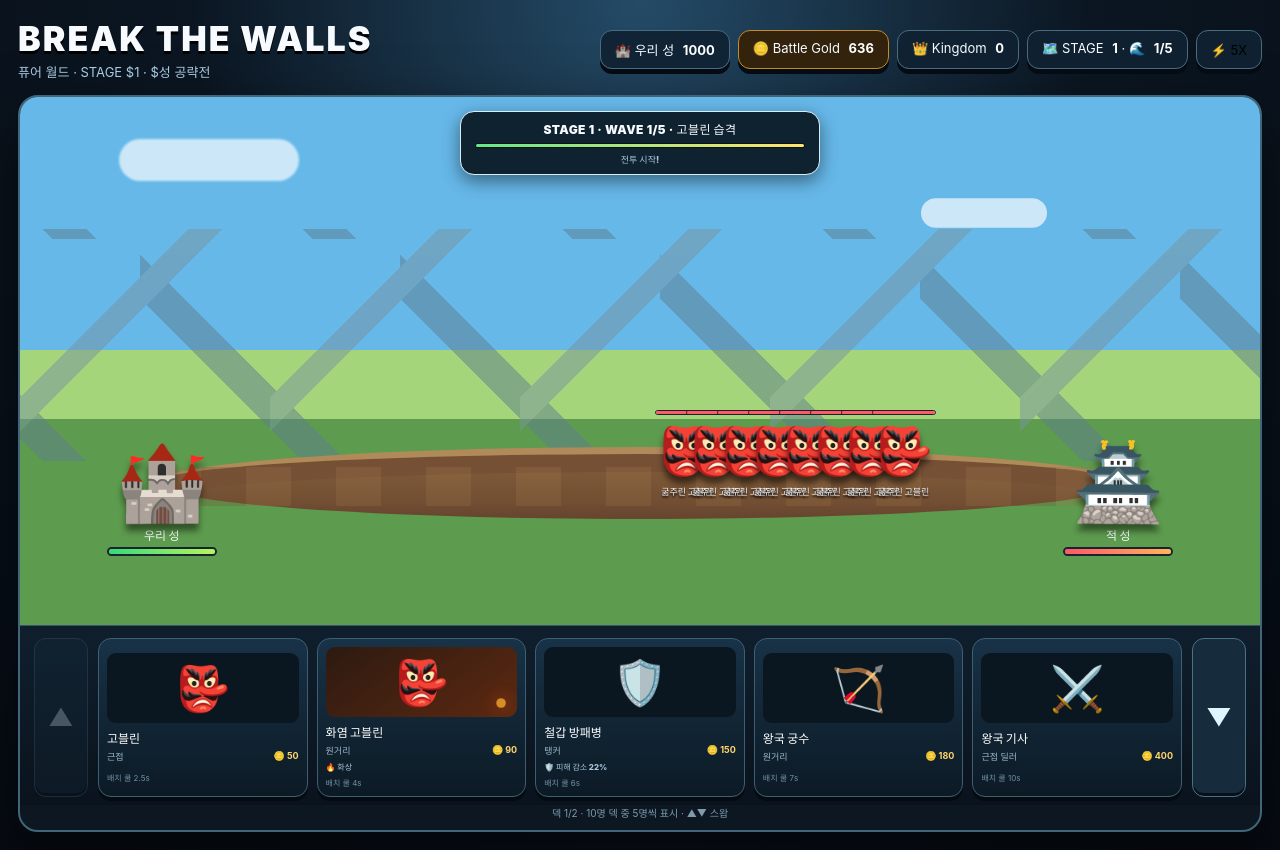
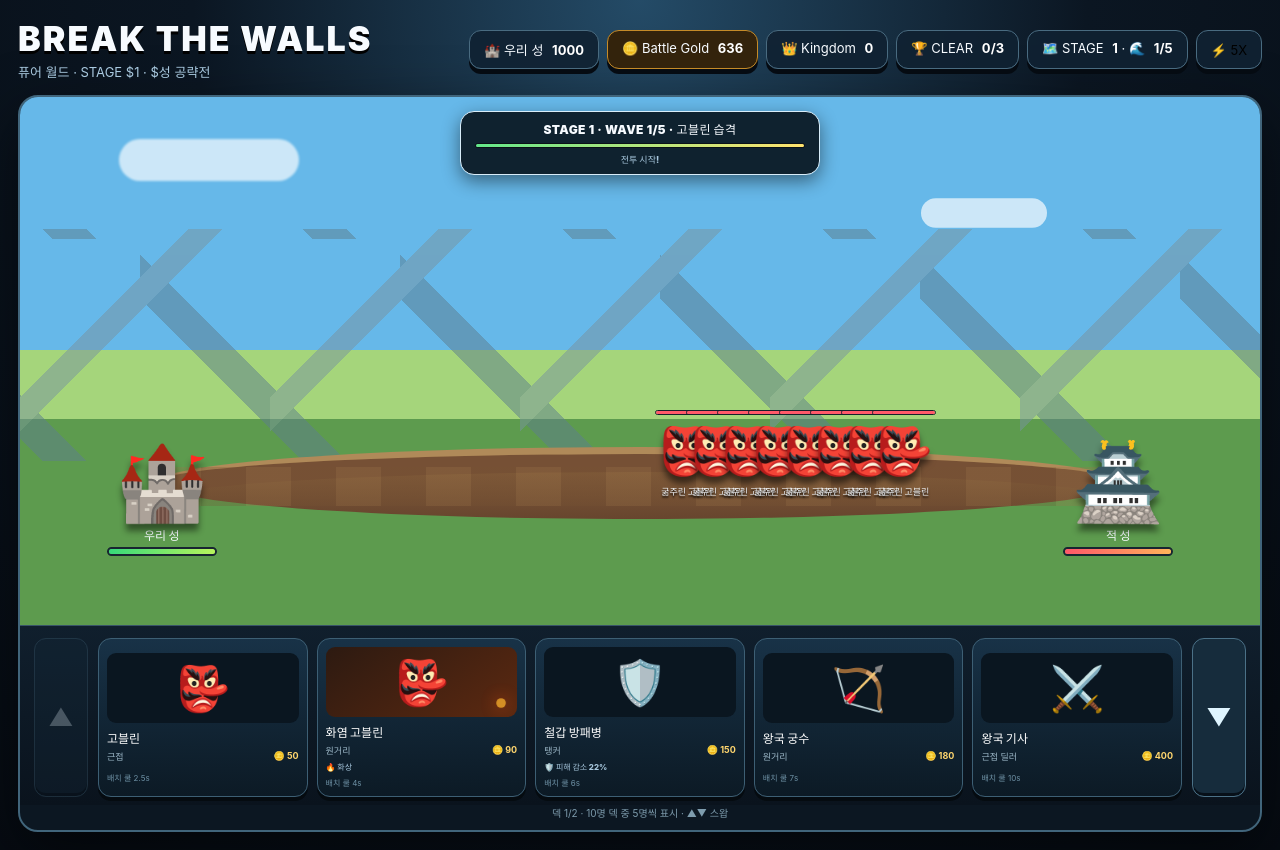
Before and after one commit to bduidohd937-beep/Break-the-Walls-Roll-the-Dice, a React (Vite) app: page / in a window 1280 px wide. Built offline with nearby package versions, Linux system fonts and the light colour scheme.

Commit message:
ui: show persistent stage clear progress

```diff
--- a/src/App.tsx
+++ b/src/App.tsx
@@ -363,6 +363,7 @@ function App() {
           <div className="stat-pill">🏰 우리 성 <b>{Math.ceil(castleHp)}</b></div>
           <div className="stat-pill gold">🪙 Battle Gold <b>{Math.floor(battleGold).toLocaleString()}</b></div>
           <div className="stat-pill">👑 Kingdom <b>{Math.floor(kingdomGold).toLocaleString()}</b></div>
+          <div className="stat-pill">🏆 CLEAR <b>{clearedStages.length}/{STAGES.length}</b></div>
           <div className="stat-pill">🗺️ STAGE <b>{currentStage.id}</b> · 🌊 <b>{Math.min(waveIndex + 1, currentStage.waves.length)}/{currentStage.waves.length}</b></div>
           <button className="stat-pill speed-control" onClick={() => setGameSpeed((v) => v === 1 ? 5 : 1)}>⚡ {gameSpeed}X</button>
         </div>
```
